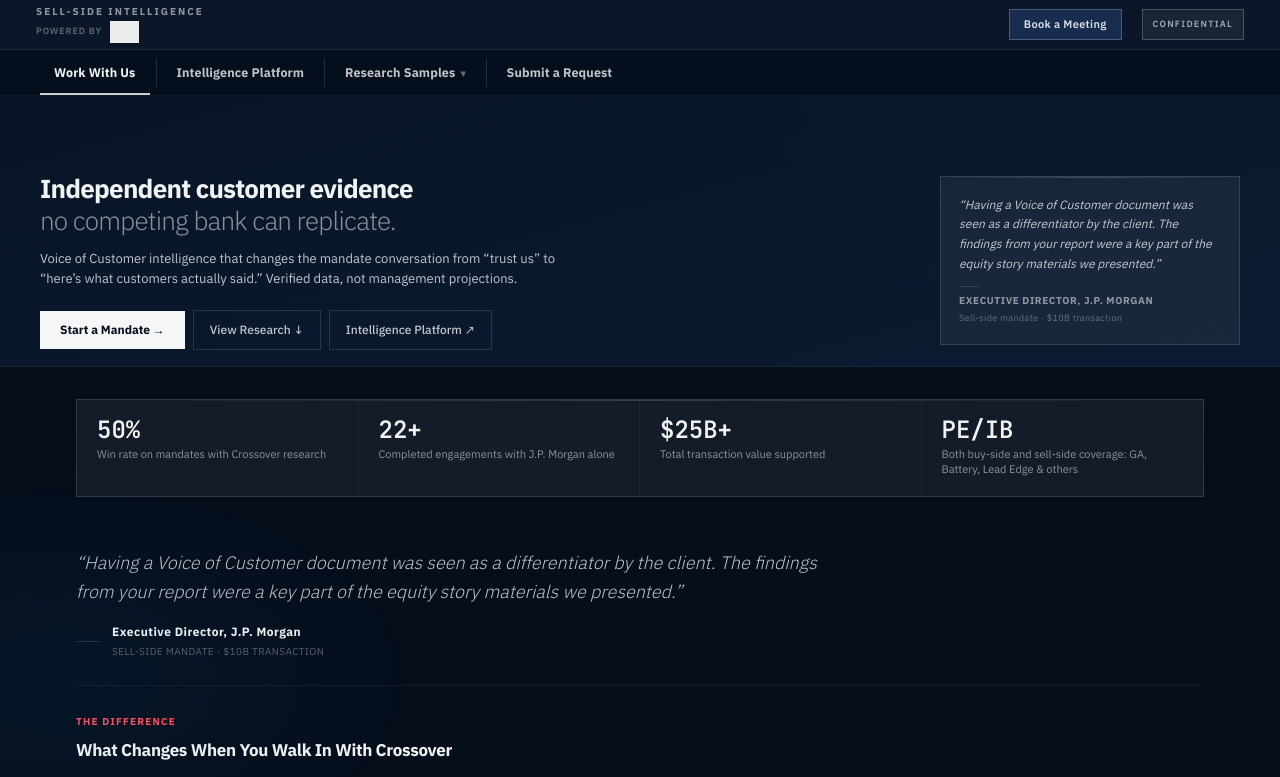
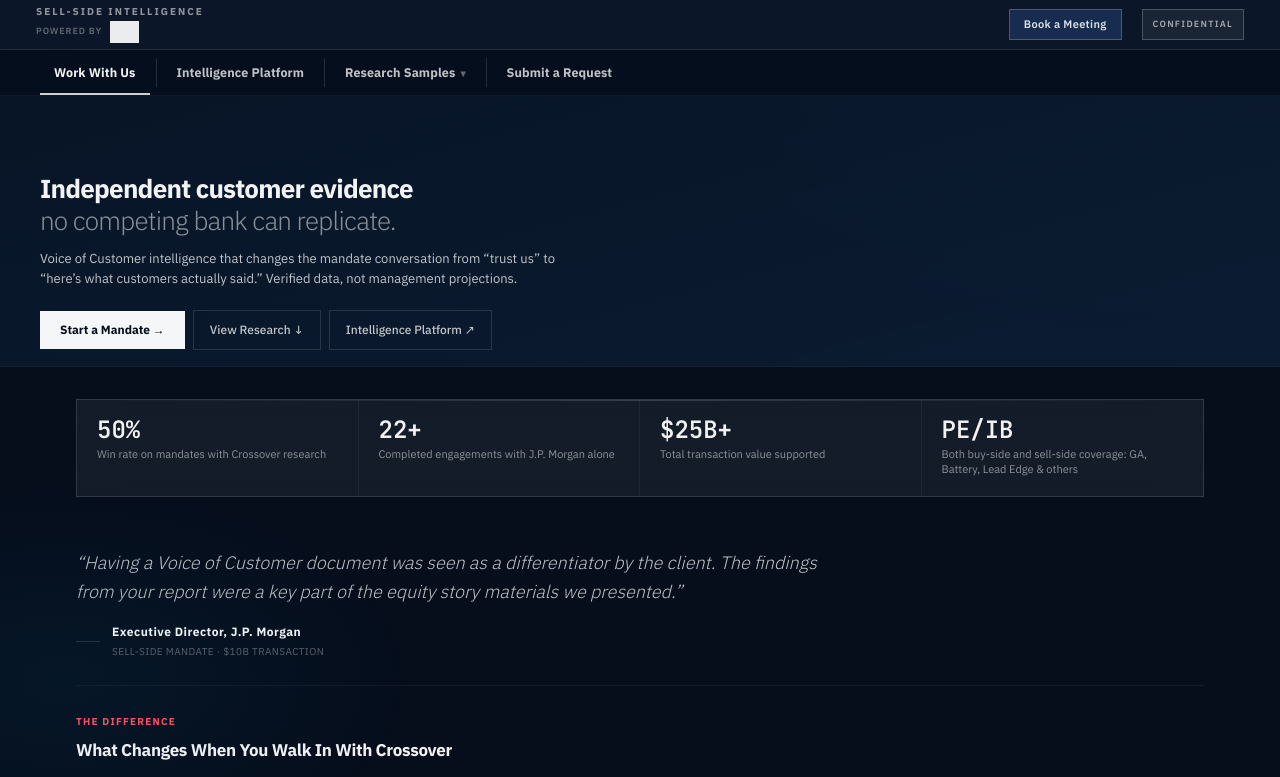
Before and after one commit to Crossover-Research/sell-side-overview-site, a Next.js app: page /partner in a window 1280 px wide. Shown: the top 777 px of the page. Built offline with nearby package versions, Linux system fonts and the light colour scheme; grey boxes are pictures that could not be loaded.

Commit message:
Update components/HeroSection.tsx

```diff
--- a/components/HeroSection.tsx
+++ b/components/HeroSection.tsx
@@ -3,14 +3,12 @@ import type { Tab } from '../lib/types';
 interface HeroSectionProps { tab?: Tab; }
 
 export function HeroSection({ tab }: HeroSectionProps) {
-  const isPartner = !tab || tab === 'partner';
   const isBluecat = tab === 'bluecat';
 
   return (
     <div className="hero">
       <div className="hero-inner">
         {!isBluecat ? (
-          <div className="hero-grid">
           <div>
             <h1 className="hero-title">
               Independent customer evidence<br />
@@ -27,17 +25,6 @@ export function HeroSection({ tab }: HeroSectionProps) {
               <a href="/capabilities" className="hero-cta-secondary">Intelligence Platform ↗</a>
             </div>
           </div>
-            <div className="hero-proof">
-              <div className="hero-proof-quote">
-                &ldquo;Having a Voice of Customer document was seen as a differentiator by the
-                client. The findings from your report were a key part of the equity story
-                materials we presented.&rdquo;
-              </div>
-              <div className="hero-proof-rule" />
-              <div className="hero-proof-name">Executive Director, J.P. Morgan</div>
-              <div className="hero-proof-role">Sell-side mandate · $10B transaction</div>
-            </div>
-          </div>
         ) : (
           <div style={{ paddingBottom: '4px' }}>
             <div className="hero-eyebrow">Voice of Customer Intelligence · BlueCat Networks</div>
```
Lines whose indentation alone changed are shown as unchanged.
